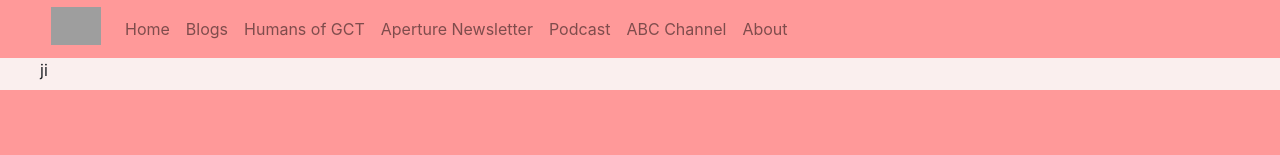
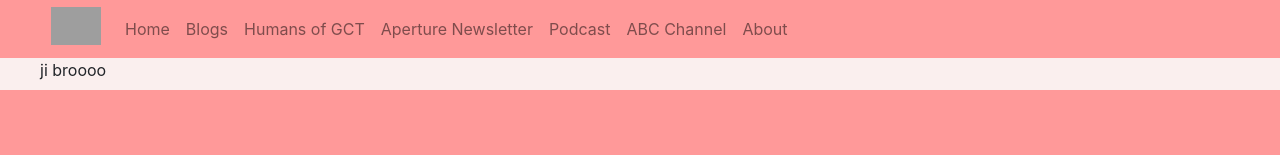
Before and after one commit to sjcgct/big_kahuna, a Next.js app: page /about in a window 1280 px wide. Shown: the top 155 px of the page. Built offline with nearby package versions, Linux system fonts and the light colour scheme; grey boxes are pictures that could not be loaded.

Commit message:
why wasn't it deployed last time?

```diff
--- a/pages/about.js
+++ b/pages/about.js
@@ -6,7 +6,7 @@ class About extends Component {
   render () {
     return (
       <Layout>
-          ji
+          ji broooo
       </Layout>
 
     )
```
